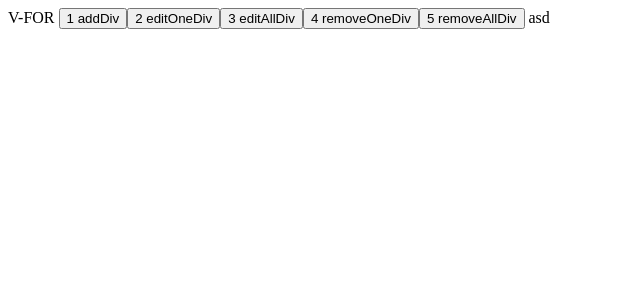
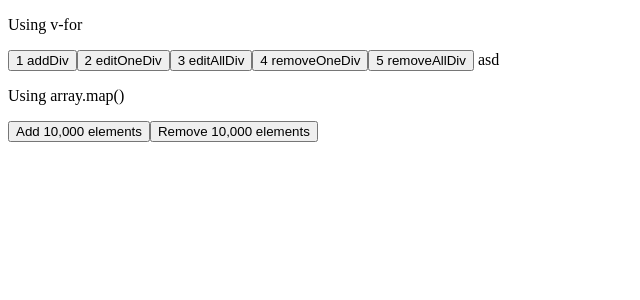
Before and after one commit to MattiasLevlin/dom-benchmark-vue, a Vue app: page / in a window 1280 px wide. Shown: the top 300 px of the page, without its empty margins (0-640 px from the left). Built offline with nearby package versions, Linux system fonts and the light colour scheme.

Commit message:
Re-add array.map implementatioRe-add array.map implementationn

```diff
--- a/src/components/Benchmark.vue
+++ b/src/components/Benchmark.vue
@@ -1,14 +1,27 @@
 <template>
-  <div>
-    <div class="benchmark">
-      V-FOR
+  <div class="benchmark">
+    <p>Using v-for</p>
       <button @click="addDiv()">1 addDiv</button>
       <button @click="editOneDiv()">2 editOneDiv</button>
       <button @click="editAllDiv()">3 editAllDiv</button>
       <button @click="removeOneDiv()">4 removeOneDiv</button>
       <button @click="removeAllDiv()">5 removeAllDiv</button>
       {{ randomText }}
-    </div>
+          <p>Using array.map()</p>
+    <button
+      v-on:click="add1000Elements"
+    >
+      Add 10,000 elements
+    </button>
+    <button
+      v-on:click="remove1000Elements"
+    >
+      Remove 10,000 elements
+    </button>
+    <BenchmarkContainer
+      :numberOfElements=numberOfElements
+      :startTimerArrayMap=startTimerArrayMap
+    />
         <div
           id="container"
           v-for="i in divToCreate"
@@ -16,32 +29,30 @@
           v-html="htmlxc(i)"
           :ref="i"
         >
-            <p>Div{{ i }}</p>
-        </div>
-
+        <p>Div{{ i }}</p>
+    </div>
   </div>
 </template>
 
 <script>
-
 /* eslint-disable no-console */
+import BenchmarkContainer from './BenchmarkContainer.vue'
 
 export default {
   name: 'Benchmark',
-  data () {
+  components: {
+    BenchmarkContainer
+  },
+  data: function() {
     return {
       divToCreate: 0,
       startTimer: null,
+      startTimerArrayMap: null,
       stopTimer: null,
+      numberOfElements: 0,
       asdf3: 1,
       randomText: 'asd'
-      // htmlxc: `<p>Message ${i}</p>`
     }
-  },
-  computed: {
-    /* htmlxc: function() {
-      return `<h1>Hello ${ Math.random() }</h1>`;
-    } */
   },
   methods: {
 
@@ -72,10 +83,18 @@ export default {
       this.startTimer = performance.now()
       this.divToCreate = 0
     },
+    add1000Elements: function () {
+      this.startTimerArrayMap = performance.now()
+      this.numberOfElements = 10000
+    },
+    remove1000Elements: function() {
+      this.startTimerArrayMap = performance.now()
+      this.numberOfElements = 0
   },
     updated: function () {
       this.stopTimer = performance.now()
       console.log('Time it took was: ' + (this.stopTimer - this.startTimer) + 'milliseconds')
     },
+  },
 }
 </script>
--- /dev/null
+++ b/src/components/BenchmarkContainer.vue
@@ -0,0 +1,29 @@
+<script>
+/* eslint-disable no-console */
+export default {
+  name: 'BenchmarkContainer',
+  render (createElement) {
+      return createElement('div',
+      Array.apply(null, { length:
+        this.$props.numberOfElements
+      }).map((e, i) => {
+          return createElement('div', 'div #' + i)
+      }))
+  },
+  watch: {
+      numberOfElements: {
+          handler (val) {
+              this.numberOfElements = val;
+          }
+      }
+  },
+  updated: function () {
+      this.stopTimer = performance.now()
+      console.log('Time it took was: ' + (this.stopTimer - this.$props.startTimerArrayMap) + 'milliseconds')
+    },
+  props: {
+    numberOfElements: Number,
+    startTimerArrayMap: null,
+  }
+}
+</script>
```
Also changed, not shown: src/components/BenchmarkComponent.vue (deleted, +0 -30 lines).
